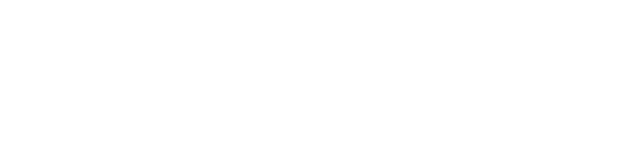
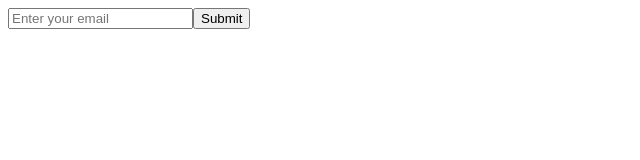
Before and after one commit to duong-n/fcc-product-landing-page, a plain HTML site: page index.html in a window 1280 px wide. Shown: the whole page, without its empty margins (0-640 px from the left). Drawn offline with Linux system fonts and the light colour scheme.

Commit message:
Add form

```diff
--- a/index.html
+++ b/index.html
@@ -7,6 +7,14 @@
     <title>FCC - Product Landing Page</title>
   </head>
   <body>
+    <form action="https://www.freecodecamp.com/email-submit" id="form">
+      <input
+        type="email"
+        name="email"
+        id="email"
+        placeholder="Enter your email"
+      /><input id="submit" type="submit" value="Submit" />
+    </form>
     <script src="https://cdn.freecodecamp.org/testable-projects-fcc/v1/bundle.js"></script>
   </body>
 </html>
```
